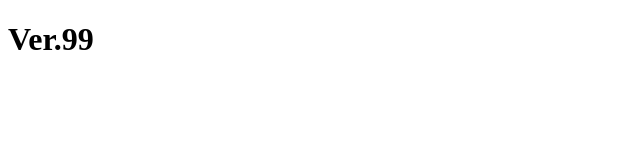
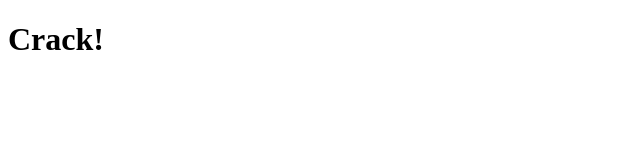
Before and after one commit to ches0703/GitPractice, a plain HTML site: page index.html in a window 1280 px wide. Shown: the full height of the page, 0-640 px from the left. Drawn offline with Linux system fonts and the light colour scheme.

Commit message:
Add Crack part

```diff
--- a/index.html
+++ b/index.html
@@ -7,6 +7,6 @@
     <title>Document</title>
 </head>
 <body>
-    <h1>Ver.99</h1>
+    <h1>Crack!</h1>
 </body>
 </html>
```
